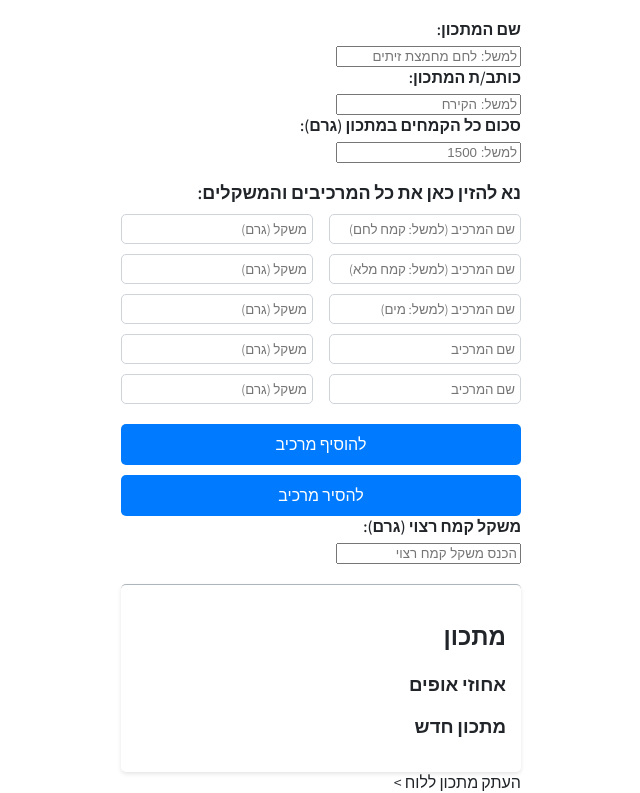
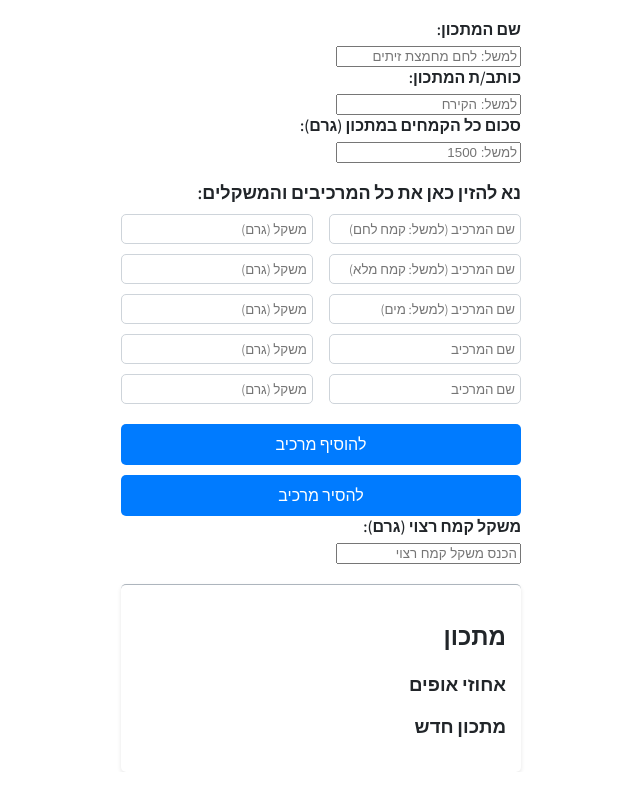
Before and after one commit to amirppel/baker-percentage, a plain HTML site: page index.html in a window 1280 px wide. Shown: the part 66-859 px from the top of the page, without its empty margins (319-959 px from the left). After the commit the page ends 838 px from the top, so only its background shows below. Drawn offline with Linux system fonts and the light colour scheme.

Commit message:
index.html

```diff
--- a/index.html
+++ b/index.html
@@ -141,7 +141,7 @@
         </div>
     </div>
 
-   <! <button onclick="copyToClipboard()">העתק מתכון ללוח</button> >
+
 
     <script>
         function addIngredient() {
```
